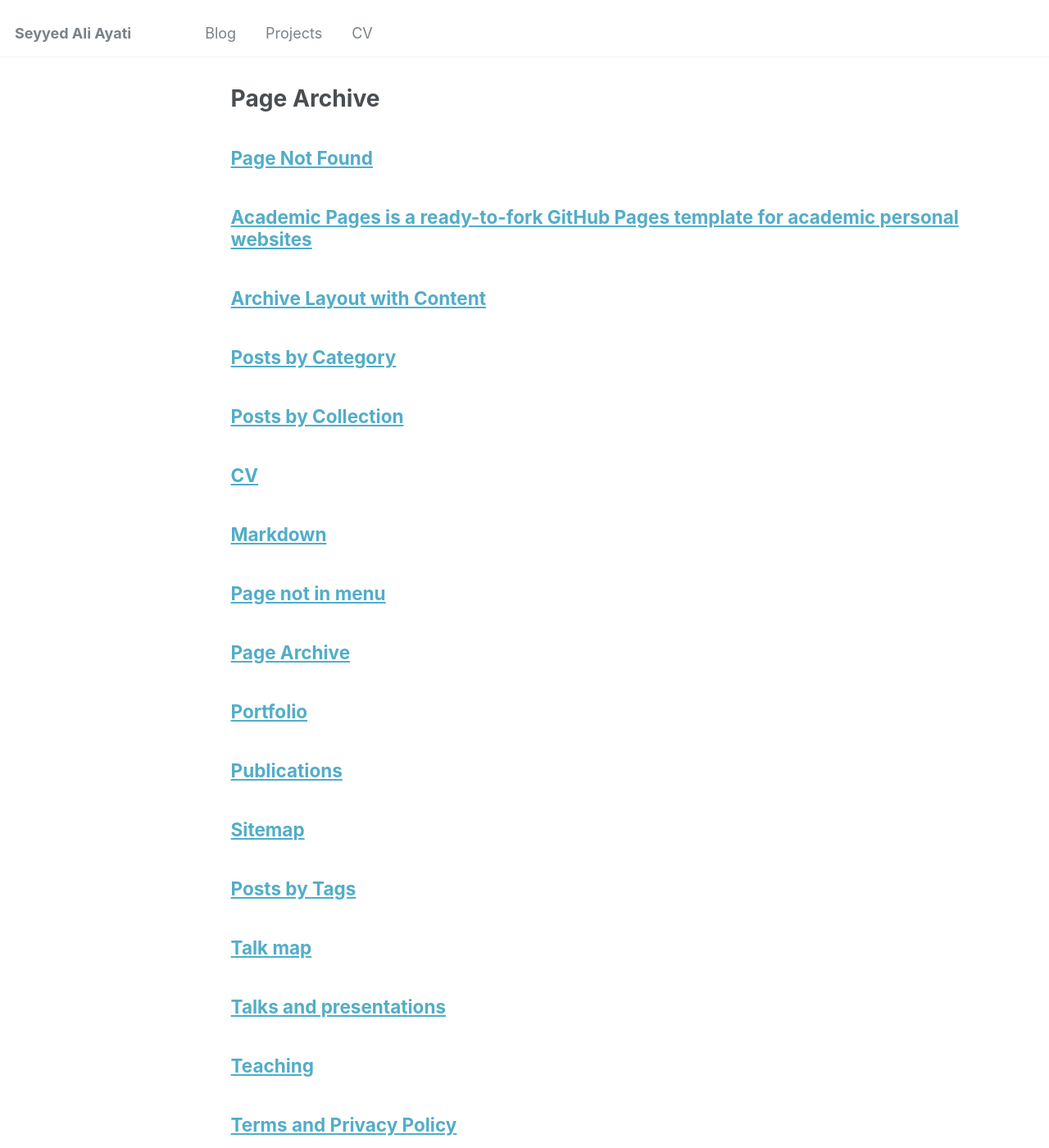
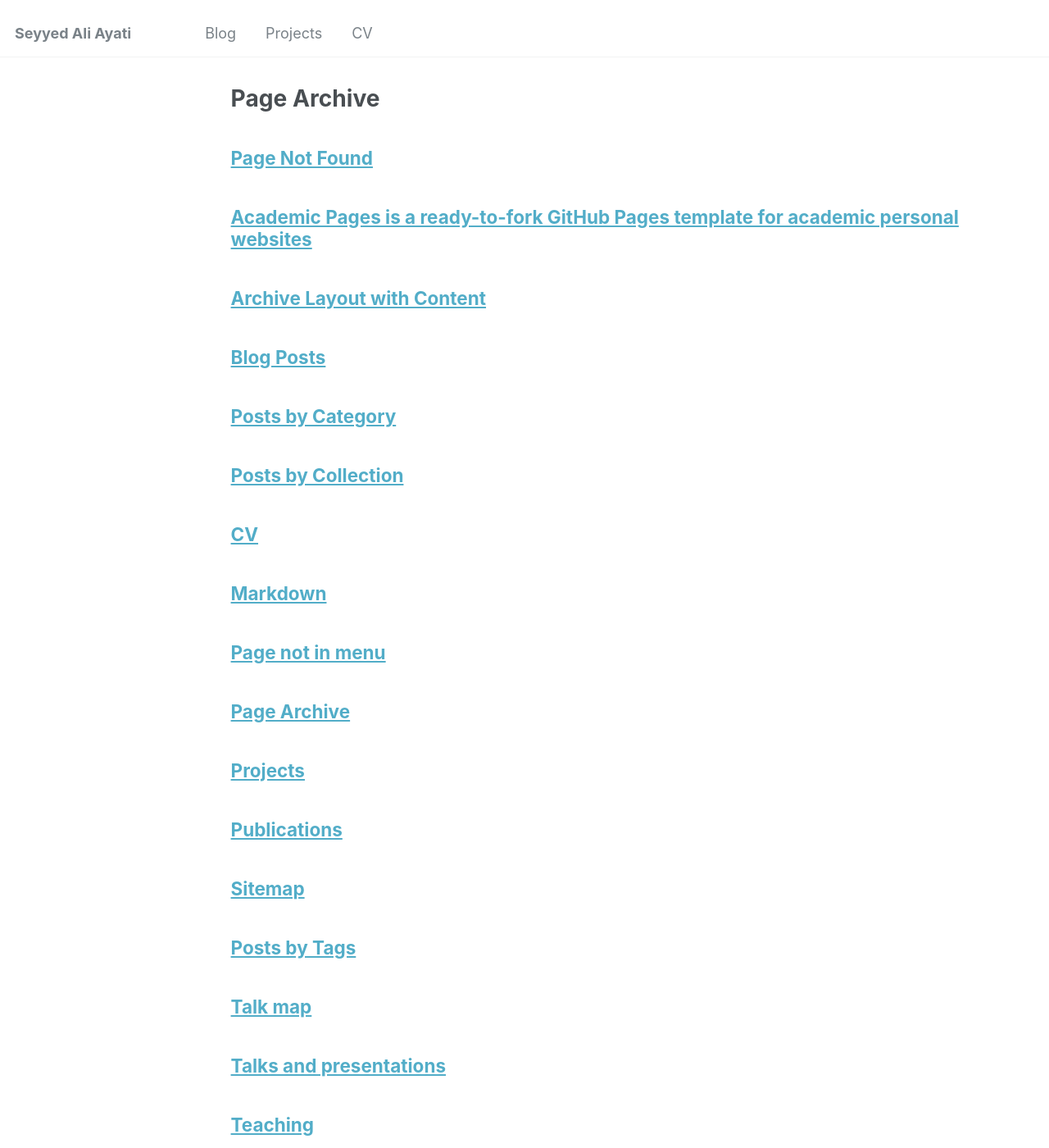
Before and after one commit to seyyedaliayati/seyyedaliayati.github.io, a Jekyll site: the page built from _pages/page-archive.html, in a window 1280 px wide and 1400 px high. Shown: the whole window at 82% size. Built offline with Jekyll 4.4.1, drawn with Linux system fonts in a browser that asks for light colours.

Commit message:
refactor: Rename year-archive.html to blog.html and portfolio.html to projects.html

```diff
--- a/_pages/year-archive.html
+++ b/_pages/blog.html
@@ -1,10 +1,11 @@
 ---
 layout: archive
-permalink: /year-archive/
-title: "Blog posts"
+permalink: /Blog/
+title: "Blog Posts"
 author_profile: true
 redirect_from:
   - /wordpress/blog-posts/
+  - /year-archive
 ---
 
 {% include base_path %}
--- a/_pages/portfolio.html
+++ b/_pages/projects.html
@@ -1,8 +1,10 @@
 ---
 layout: archive
-title: "Portfolio"
-permalink: /portfolio/
+title: "Projects"
+permalink: /projects/
 author_profile: true
+redirect_from:
+  - /portfolio
 ---
 
 {% include base_path %}
```
